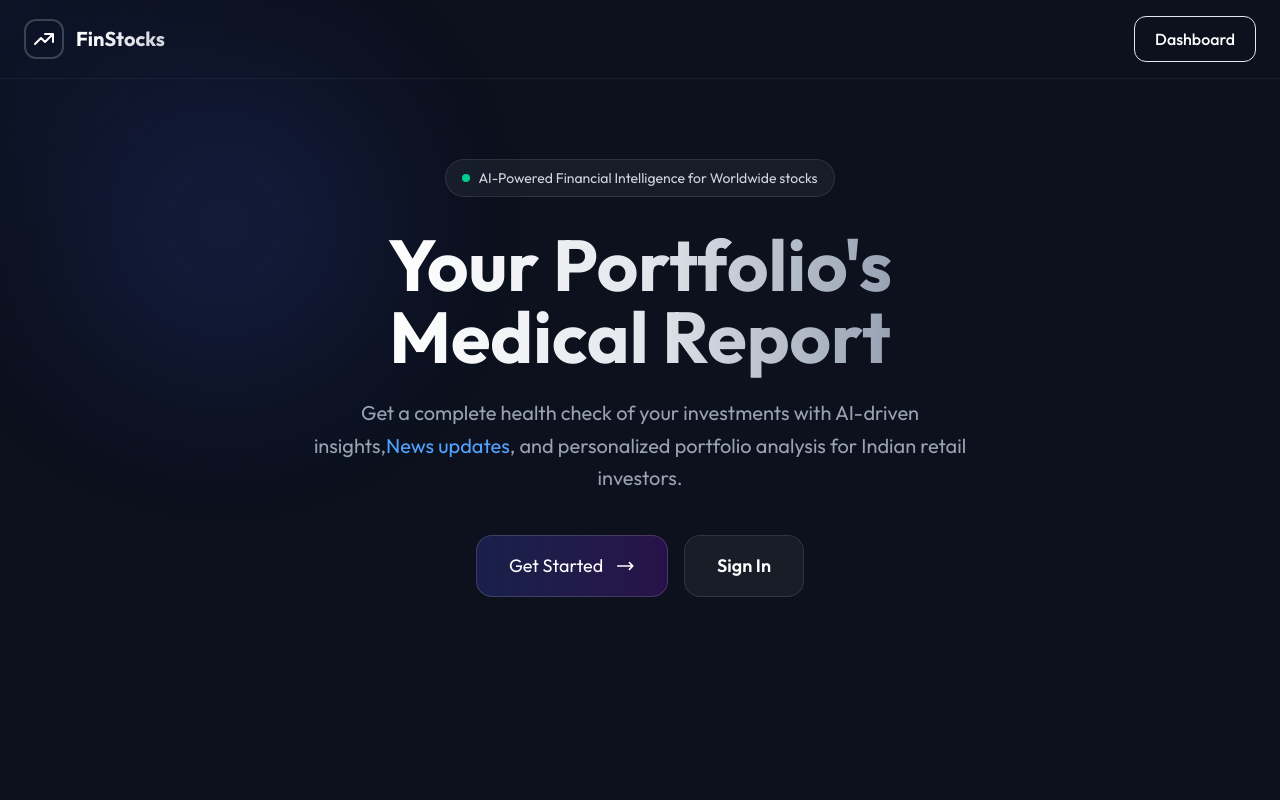
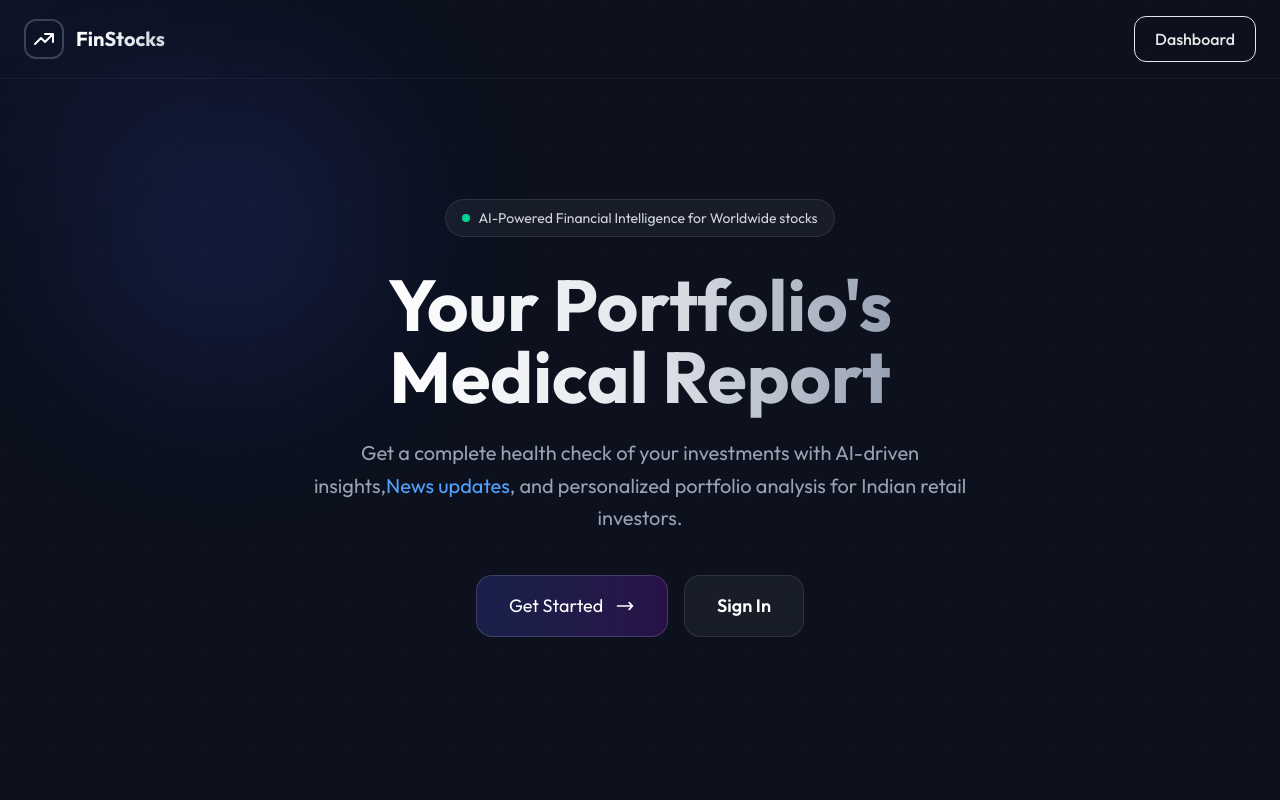
Before and after one commit to shrmaanubhav/FinStocks, a Next.js app in the folder frontend/: page / in a window 1280 px wide. Shown: the top 800 px of the page. Built offline with nearby package versions, Linux system fonts and the light colour scheme.

Commit message:
small edit

```diff
--- a/frontend/src/app/page.tsx
+++ b/frontend/src/app/page.tsx
@@ -95,7 +95,7 @@ export default function LandingPage() {
             <div className="flex items-center gap-4">
               <Link
                 href="/dashboard"
-                className="px-5 py-2.5 rounded-xl border  text-white font-medium transition-all duration-300 hover:shadow-sm hover:bg-brand-500/25"
+                className="px-5 py-2.5 rounded-xl border  text-white/90 font-medium transition-all duration-300 hover:shadow-sm hover:bg-brand-500/25"
               >
                 Dashboard
               </Link>
@@ -108,7 +108,7 @@ export default function LandingPage() {
       <main className={`relative z-10 transition-all duration-700 ease-out ${
         heroRevealed ? 'opacity-100 translate-y-0' : 'opacity-0 translate-y-8'
       }`}>
-        <div className="max-w-7xl mx-auto px-6 pt-20 pb-10">
+        <div className="max-w-7xl mx-auto px-6 pt-30 pb-10">
           <div className="text-center max-w-4xl mx-auto">
             {/* Badge */}
             <motion.div
@@ -191,7 +191,7 @@ export default function LandingPage() {
                 </Link>
               </motion.div>
               <motion.div
-                whileHover={{ scale: 1.05 }}
+                whileHover={{ scale: 1.05, y: -5 }}
                 whileTap={{ scale: 0.98 }}
                 transition={{ type: "spring", stiffness: 400, damping: 10 }}
               >
```
